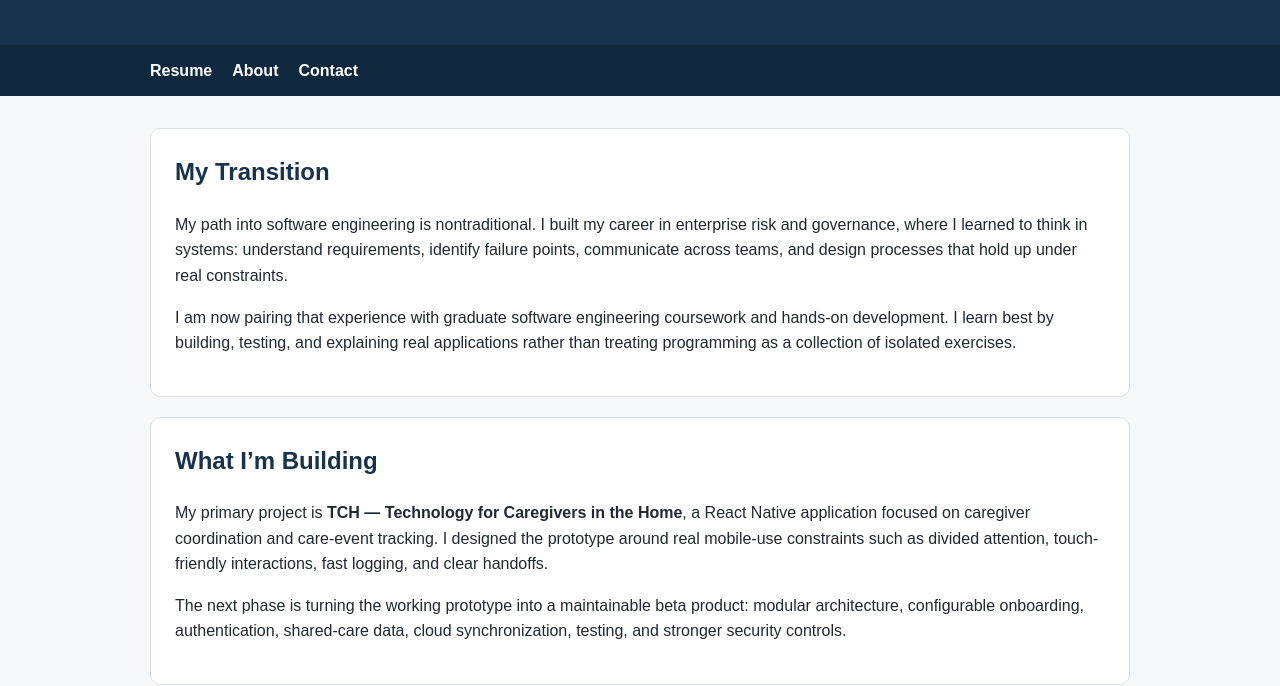
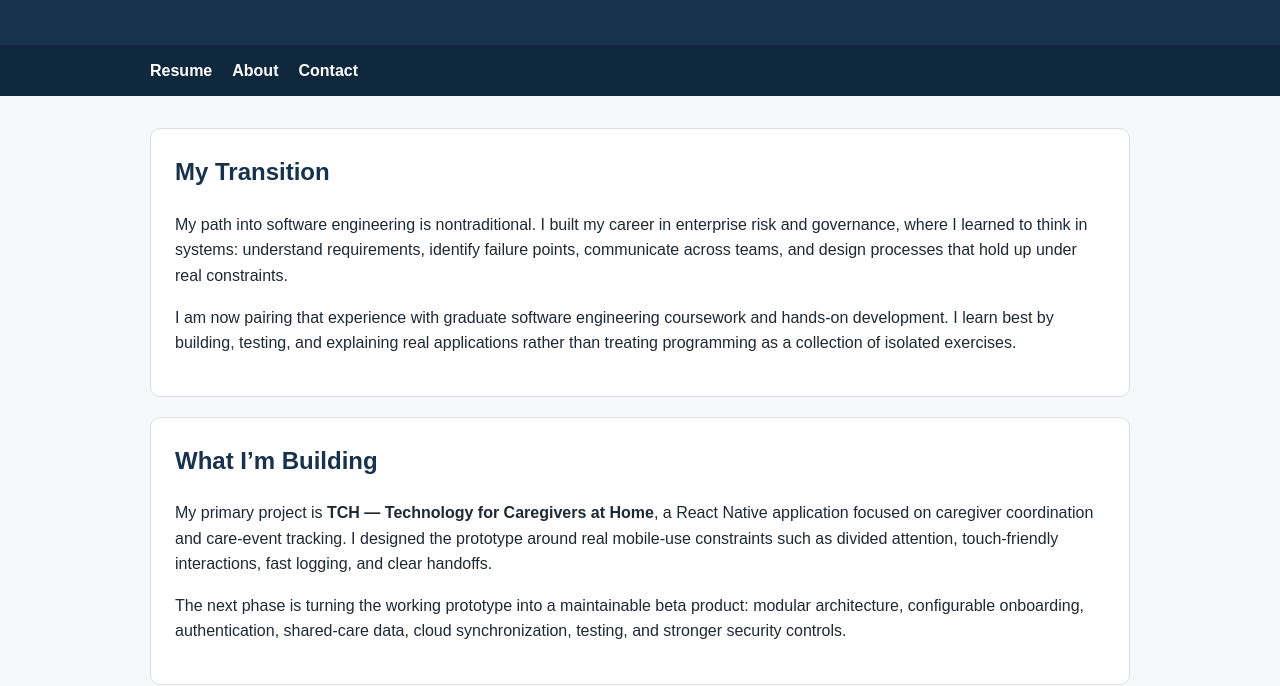
Before and after one commit to avery-holmes/Capstone1-Online-Resume, a plain HTML site: page about.html in a window 1280 px wide. Shown: the part 152-838 px from the top of the page. Drawn offline with Linux system fonts and the light colour scheme.

Commit message:
Standardize TCH product name

```diff
--- a/about.html
+++ b/about.html
@@ -43,7 +43,7 @@
       <section>
         <h2>What I’m Building</h2>
         <p>
-          My primary project is <strong>TCH — Technology for Caregivers in the Home</strong>,
+          My primary project is <strong>TCH — Technology for Caregivers at Home</strong>,
           a React Native application focused on caregiver coordination and care-event
           tracking. I designed the prototype around real mobile-use constraints such as
           divided attention, touch-friendly interactions, fast logging, and clear
```
